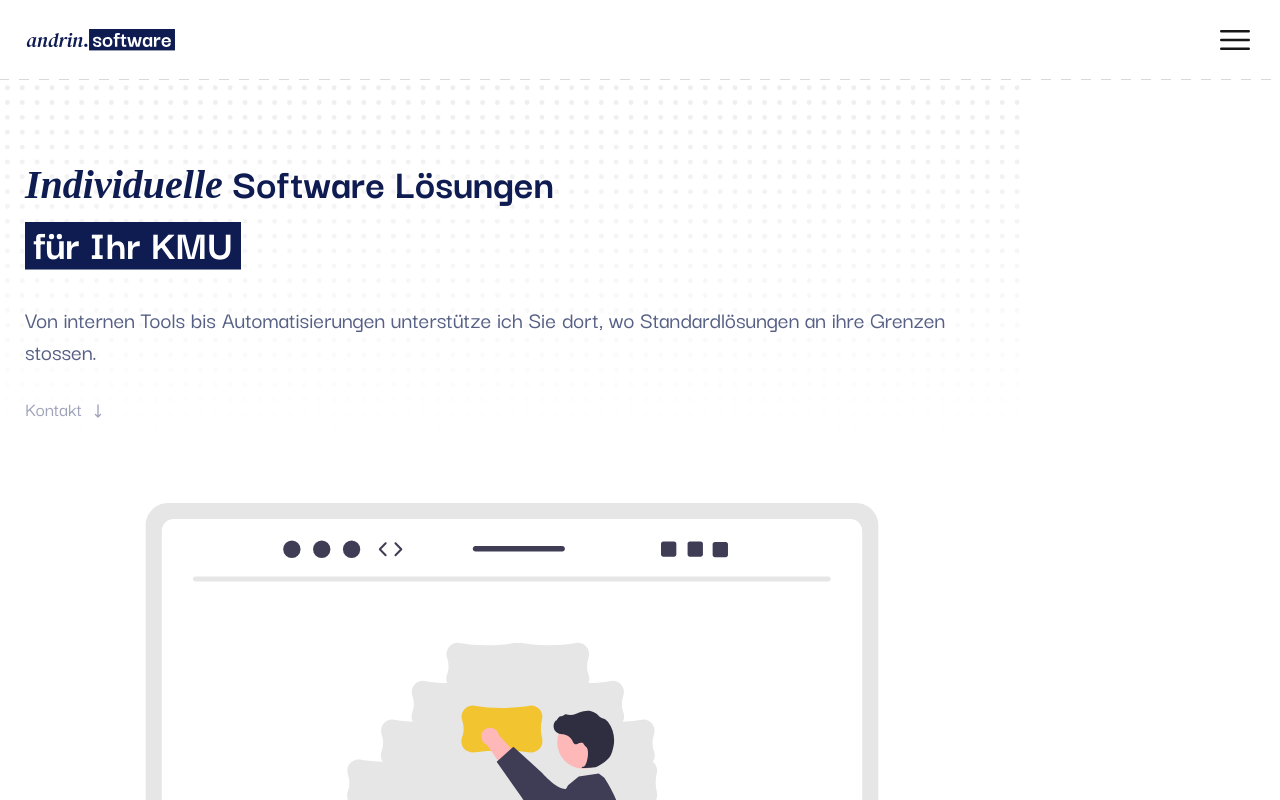
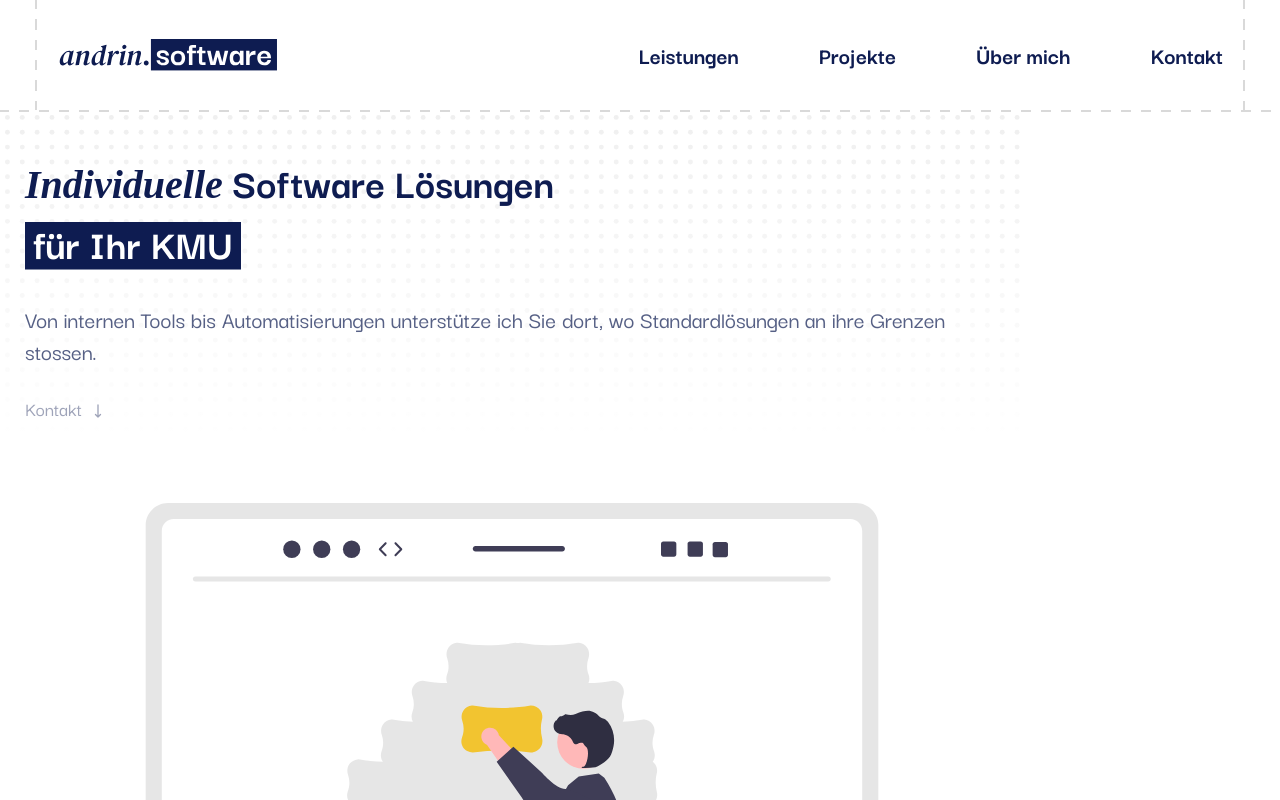
Before and after one commit to codeofandrin/andrin.software, a Next.js app: page / in a window 1280 px wide. Shown: the top 800 px of the page. Built offline with nearby package versions, Linux system fonts and the light colour scheme.

Commit message:
Implement header for desktop

```diff
--- a/src/components/ui/Header.tsx
+++ b/src/components/ui/Header.tsx
@@ -69,12 +69,39 @@ export default function Header() {
 
   return (
     <>
-      <header className="h-header-mobile section-border-b-dashed-mobile fixed top-0 right-0 left-0 z-[1000] w-full bg-white">
-        <div className="px-body-mobile flex items-center justify-between py-5">
+      <header className="h-header-mobile sm:h-header-desktop section-border-b-dashed fixed top-0 right-0 left-0 z-[1000] w-full bg-white">
+        <div className="flex h-full w-full justify-center">
+          <div className="section-border-x-dashed sm:mx-body-desktop flex h-full w-full items-center justify-center sm:max-w-7xl">
+            <div className="px-body-mobile flex w-full items-center justify-between py-5 sm:px-5 sm:py-0">
               <Link className="h-fit w-fit" href={"/"} onClick={() => setMenuOpen(false)}>
-            <SVGLogoLarge className="w-[150px]" />
+                <SVGLogoLarge className="w-[150px] sm:w-[220px]" />
               </Link>
-          <button className="hover:cursor-pointer" onClick={handleMenuToggle}>
+              {/* Desktop Navigation */}
+              <div className="hidden gap-20 lg:flex">
+                {MENU_ITEMS.map(({ name, link }) => {
+                  return (
+                    <div key={`menu-item-${name}`}>
+                      <Link
+                        href={link}
+                        onClick={() => {
+                          setMenuOpen(false)
+                          // if same link, scroll manually to right position
+                          const hash = link.split("#")[1]
+                          if (hash && window.location.hash === `#${hash}`) {
+                            document
+                              .getElementById(hash)
+                              ?.scrollIntoView({ behavior: "smooth", block: "start" })
+                          }
+                        }}
+                        className="text-primary-100 hover:text-primary-60 text-2xl font-bold transition-colors duration-300">
+                        {name}
+                      </Link>
+                    </div>
+                  )
+                })}
+              </div>
+              {/* Mobile Menu Button */}
+              <button className="hover:cursor-pointer lg:hidden" onClick={handleMenuToggle}>
                 {isMenuOpen ? (
                   <SVGXMark className="w-[40px] stroke-neutral-900 stroke-[1.5]" />
                 ) : (
@@ -82,7 +109,9 @@ export default function Header() {
                 )}
               </button>
             </div>
+          </div>
           {isMenuOpen && <MobileMenu setMenuOpen={setMenuOpen} />}
+        </div>
       </header>
     </>
   )
```
Also changed, not shown: src/app/globals.css. Lines whose indentation alone changed are shown as unchanged.
